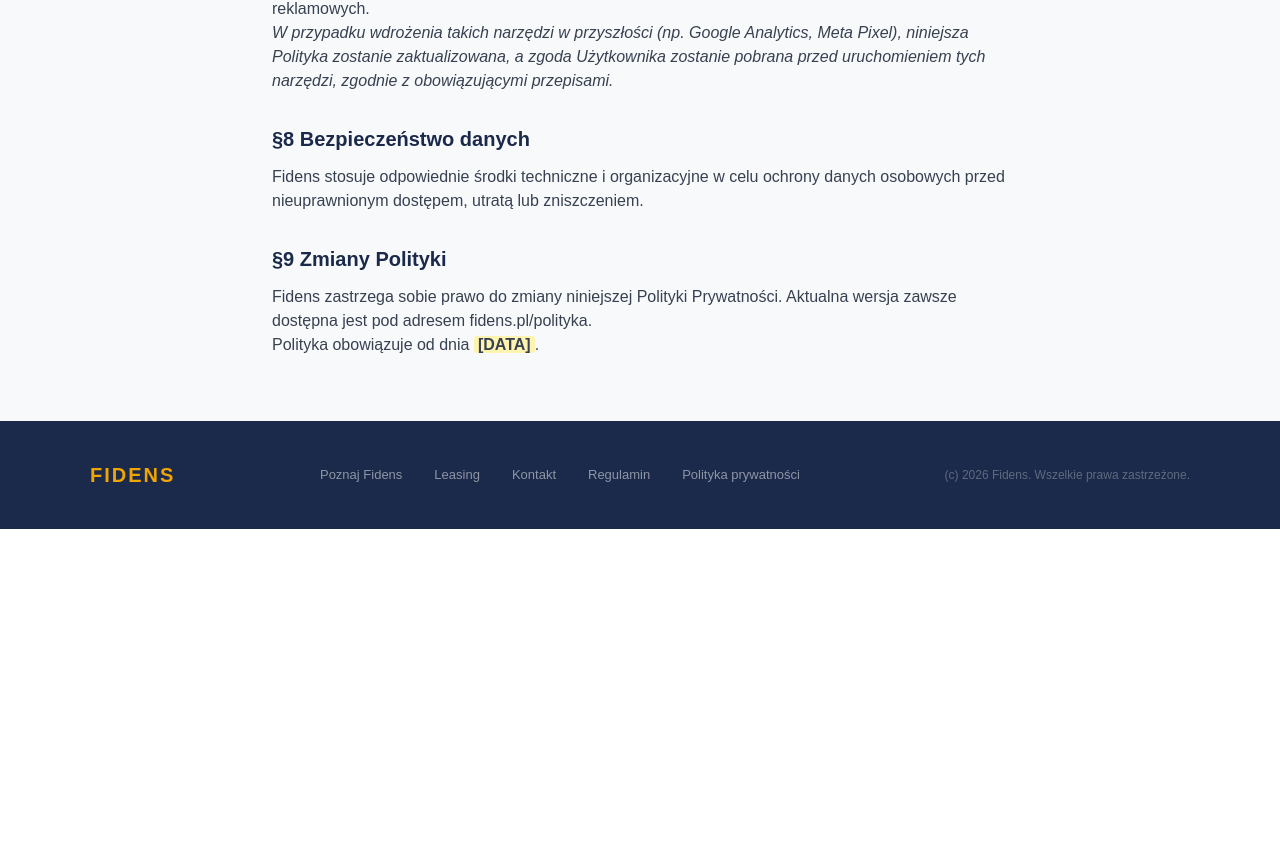
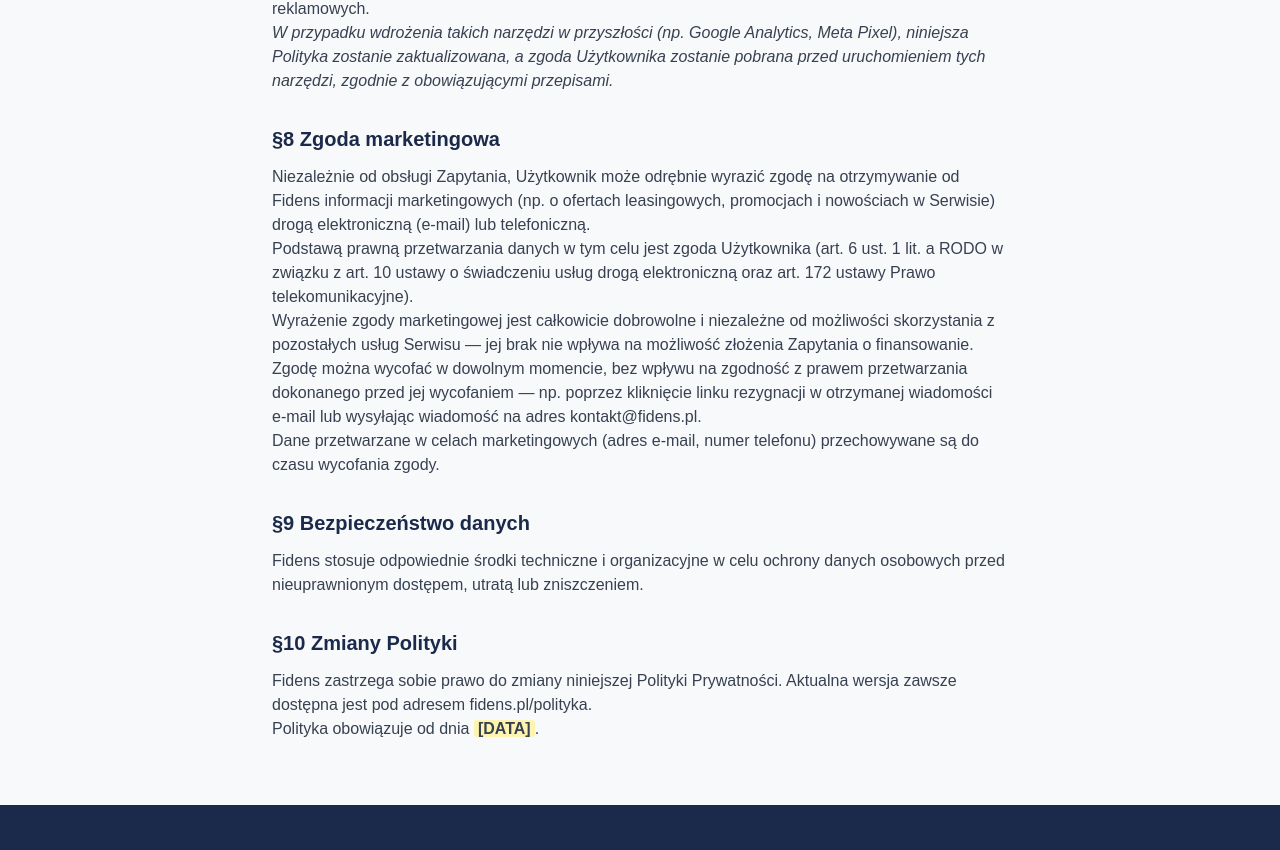
Before and after one commit to pziolkowski1211/fidens, a Next.js app: page /polityka in a window 1280 px wide. Shown: the part 1435-2285 px from the top of the page. Before the commit the page ends 1964 px from the top, so only its background shows below. Built offline with nearby package versions, Linux system fonts and the light colour scheme.

Commit message:
content: dodana sekcja SS8 Zgoda marketingowa w polityce prywatnosci (przenumerowane SS9 Bezpieczenstwo, SS10 Zmiany Polityki)

```diff
--- a/app/polityka/page.tsx
+++ b/app/polityka/page.tsx
@@ -49,7 +49,7 @@ export default function PolitykaPage() {
           <h2 className="text-xl font-bold mt-8 mb-3" style={{ color: "#1B2A4A" }}>§3 Cel i podstawa prawna przetwarzania</h2>
           <p>Dane przetwarzane są w celu:</p>
           <ul className="list-disc pl-5 space-y-1">
-            <li>udzielenia odpowiedzi na Zapytanie i przedstawienia informacji o możliwościach finansowania — podstawa prawna: art. 6 ust. 1 lit. b RODO (działania podejmowane przed zawarciem umowy, na żądanie osoby, której dane dotyczą),</li>
+            <li>udzielenia odpowiedzi na Zapytanie i przedstawienia informacji o możliwościach finansowania — podstawa prawna: art. 6 ust. 1 lit.b RODO (działania podejmowane przed zawarciem umowy, na żądanie osoby, której dane dotyczą),</li>
             <li>kontaktu zwrotnego oraz obsługi zgłoszenia — podstawa prawna: art. 6 ust. 1 lit. f RODO (prawnie uzasadniony interes administratora).</li>
           </ul>
 
@@ -81,10 +81,35 @@ export default function PolitykaPage() {
             z obowiązującymi przepisami.
           </p>
 
-          <h2 className="text-xl font-bold mt-8 mb-3" style={{ color: "#1B2A4A" }}>§8 Bezpieczeństwo danych</h2>
+          <h2 className="text-xl font-bold mt-8 mb-3" style={{ color: "#1B2A4A" }}>§8 Zgoda marketingowa</h2>
+          <p>
+            Niezależnie od obsługi Zapytania, Użytkownik może odrębnie wyrazić zgodę na otrzymywanie od Fidens
+            informacji marketingowych (np. o ofertach leasingowych, promocjach i nowościach w Serwisie) drogą
+            elektroniczną (e-mail) lub telefoniczną.
+          </p>
+          <p>
+            Podstawą prawną przetwarzania danych w tym celu jest zgoda Użytkownika (art. 6 ust. 1 lit. a RODO w
+            związku z art. 10 ustawy o świadczeniu usług drogą elektroniczną oraz art. 172 ustawy Prawo
+            telekomunikacyjne).
+          </p>
+          <p>
+            Wyrażenie zgody marketingowej jest całkowicie dobrowolne i niezależne od możliwości skorzystania z
+            pozostałych usług Serwisu — jej brak nie wpływa na możliwość złożenia Zapytania o finansowanie.
+          </p>
+          <p>
+            Zgodę można wycofać w dowolnym momencie, bez wpływu na zgodność z prawem przetwarzania dokonanego przed
+            jej wycofaniem — np. poprzez kliknięcie linku rezygnacji w otrzymanej wiadomości e-mail lub wysyłając
+            wiadomość na adres kontakt@fidens.pl.
+          </p>
+          <p>
+            Dane przetwarzane w celach marketingowych (adres e-mail, numer telefonu) przechowywane są do czasu
+            wycofania zgody.
+          </p>
+
+          <h2 className="text-xl font-bold mt-8 mb-3" style={{ color: "#1B2A4A" }}>§9 Bezpieczeństwo danych</h2>
           <p>Fidens stosuje odpowiednie środki techniczne i organizacyjne w celu ochrony danych osobowych przed nieuprawnionym dostępem, utratą lub zniszczeniem.</p>
 
-          <h2 className="text-xl font-bold mt-8 mb-3" style={{ color: "#1B2A4A" }}>§9 Zmiany Polityki</h2>
+          <h2 className="text-xl font-bold mt-8 mb-3" style={{ color: "#1B2A4A" }}>§10 Zmiany Polityki</h2>
           <p>
             Fidens zastrzega sobie prawo do zmiany niniejszej Polityki Prywatności. Aktualna wersja zawsze dostępna
             jest pod adresem fidens.pl/polityka.
```
